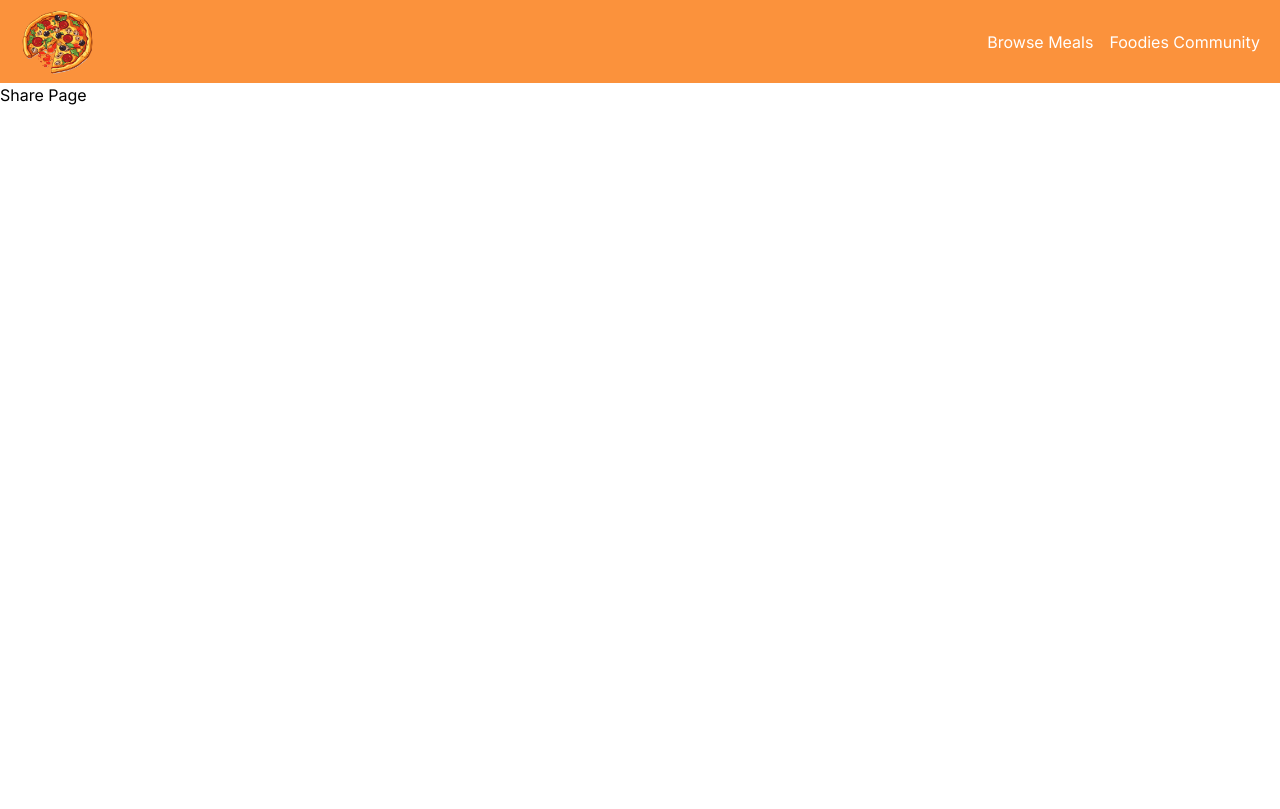
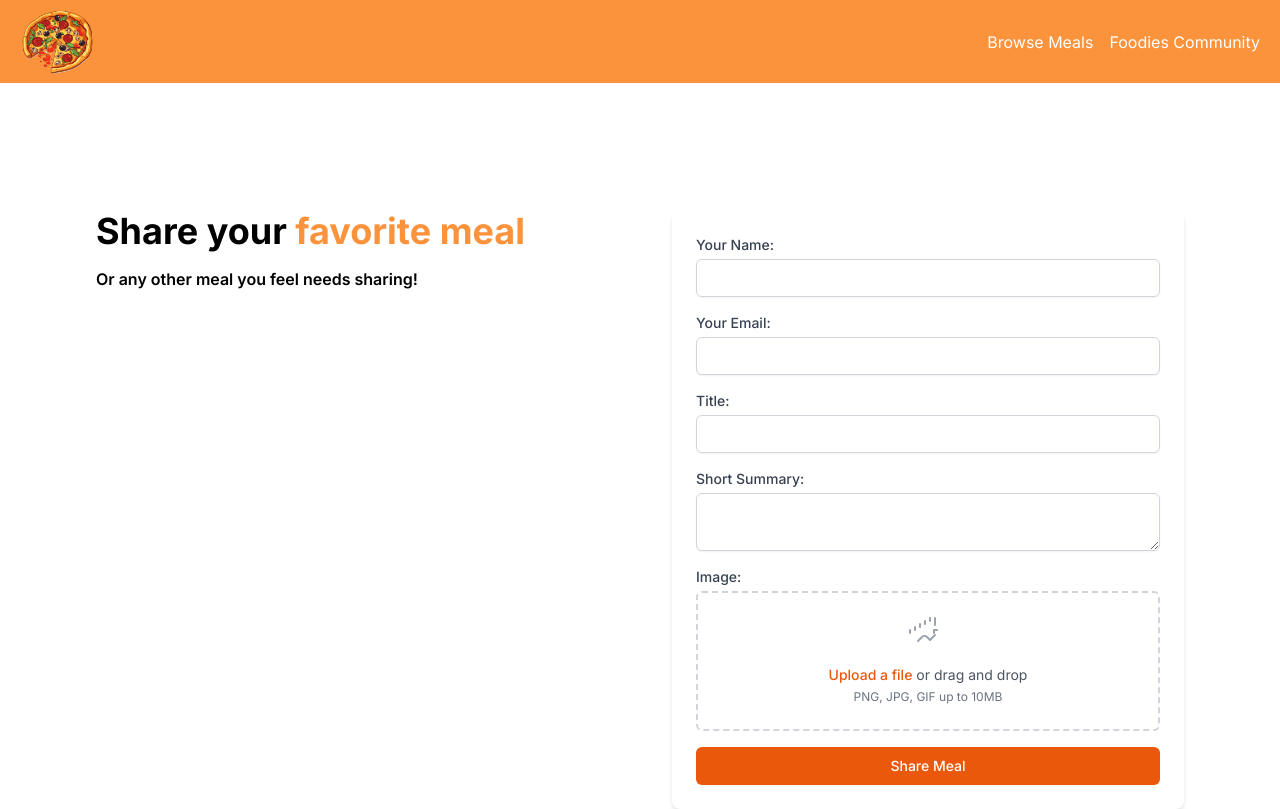
Before and after one commit to prathambhalke/Food-O-Mania, a Next.js app: page /meals/share in a window 1280 px wide. Built offline with nearby package versions, Linux system fonts and the light colour scheme.

Commit message:
🟩added the form in shareMeal page 🟩updated the UI of meals details

```diff
--- a/package.json
+++ b/package.json
@@ -12,7 +12,8 @@
     "better-sqlite3": "^11.0.0",
     "next": "14.1.2",
     "react": "^18",
-    "react-dom": "^18"
+    "react-dom": "^18",
+    "react-dropzone": "^14.2.3"
   },
   "devDependencies": {
     "@types/node": "^20",
--- a/src/app/meals/[mealsID]/page.tsx
+++ b/src/app/meals/[mealsID]/page.tsx
@@ -1,5 +1,35 @@
+import Image from "next/image";
+import pizzaLogo from "../../../../public/assets/pizzaLogo.png";
+import { getMeal } from "@/lib/meals";
+import { notFound } from "next/navigation";
+
 const DynamicMealsID = ({ params }: { params: { mealsID: "string" } }) => {
-  return <div>DynamicMeals : the Dynamic created ID : {params.mealsID}</div>;
+  const mealDetails = getMeal(params.mealsID);
+  const { title, summary,instructions, creator, creator_email } = mealDetails;
+   console.log(creator_email)
+   if(!mealDetails){
+    notFound()
+   }
+  return (
+    <div className="m-12">
+    <header className="flex justify-between px-12">
+      <div>
+      <Image src={pizzaLogo} alt={params.mealsID} width={250} height={150}/>
+      </div>
+      <div className="ml-6">
+        <h1 className="text-orange-400 text-4xl font-bold w-2/12 text-center">{title}</h1>
+
+        <p className="text-black font-semibold text-sm text-blue-600 mt-4 text-lg">by <a href={`mailto:${creator_email}`} className="underline hover:text-blue-600 italic">-  {creator}</a></p>
+
+        <p className="text-black font-semibold text-lg mt-4">{summary}</p>
+      </div>
+    </header>
+
+    <main className="mt-12 border-2 border-orange-300 rounded-xl p-4">
+<p>{instructions}</p>
+    </main>
+    </div>
+  )
 };
 
 export default DynamicMealsID;
--- /dev/null
+++ b/src/app/meals/not-found.tsx
@@ -0,0 +1,13 @@
+"use client";
+
+export default function NotFound() {
+  return (
+    <main className="h-screen flex flex-col justify-center items-center">
+      <h1 className="text-4xl bg-gradient-to-tl font-bold">
+        Meal{" "}
+        <span className="text-orange-400 font-bold">Not Found</span>
+      </h1>
+      <p className="text-sm text-gray-700 mt-4">unfortunately we could not found the requested page or Meal</p>
+    </main>
+  );
+}
--- a/src/app/meals/share/page.tsx
+++ b/src/app/meals/share/page.tsx
@@ -1,7 +1,24 @@
+import MealForm from "@/components/shareMealsForm";
+
 const Share = () => {
   return (
-    <div>Share Page</div>
-  )
-}
+    <div className="flex justify-between items-start mt-32 mx-24 space-x-12">
+      <header>
+        <div className="flex flex-col">
+          <h1 className="text-4xl font-bold bg-gradient-to-tl">
+            Share your{" "}
+            <span className="text-orange-400 font-bold">favorite meal</span>
+          </h1>
+          <p className="text-black font-semibold text-base mt-4">
+            Or any other meal you feel needs sharing!
+          </p>
+        </div>
+      </header>
+      <div className="w-full max-w-lg">
+        <MealForm />
+      </div>
+    </div>
+  );
+};
 
-export default Share
+export default Share;
--- a/src/components/Header.tsx
+++ b/src/components/Header.tsx
@@ -5,6 +5,7 @@ import Link from "next/link";
 import pizzaLogo from "../../public/assets/pizzaLogo.png";
 import NavLink from "./NavLink";
 const Header = () => {
+  console.log("this is the client componenet!")
   return (
     <header className="bg-orange-400 text-white px-5 py-1 flex justify-between items-center">
       <Link href="/">
--- a/src/components/Meals/MealsItem.tsx
+++ b/src/components/Meals/MealsItem.tsx
@@ -1,5 +1,5 @@
 import { mealItem } from "@/types";
-
+import Link from "next/link";
 const MealsItem = ({ meals }: mealItem) => {
   const { title, slug, image, summary, creator } = meals;
   return (
@@ -10,7 +10,17 @@ const MealsItem = ({ meals }: mealItem) => {
         <p className="text-gray-700 text-base">{summary}</p>
       </div>
       <div className="px-6 py-4">
-        <p className="text-gray-600 text-sm">Created by: {creator}</p>
+        <p className="text-gray-600 text-sm  flex justify-between ">
+          Created by: {creator}{" "}
+          <span>
+            <Link
+              href={`/meals/${slug}`}
+              className="px-3 py-2 font-bold rounded-lg bg-blue-400 text-white"
+            >
+             View Details
+            </Link>
+          </span>
+        </p>
       </div>
     </div>
   );
--- /dev/null
+++ b/src/components/shareMealsForm.tsx
@@ -0,0 +1,131 @@
+'use client'
+// components/MealForm.js
+import { useState } from 'react';
+import { useDropzone } from 'react-dropzone';
+
+export default function MealForm() {
+  const [formData, setFormData] = useState({
+    name: '',
+    email: '',
+    title: '',
+    summary: '',
+    image: null,
+  });
+
+  const onDrop = (acceptedFiles) => {
+    setFormData({ ...formData, image: acceptedFiles[0] });
+  };
+
+  const { getRootProps, getInputProps } = useDropzone({ onDrop });
+
+  const handleChange = (e) => {
+    const { name, value } = e.target;
+    setFormData({ ...formData, [name]: value });
+  };
+
+  const handleSubmit = (e) => {
+    e.preventDefault();
+    console.log(formData);
+    // Handle form submission, like sending data to an API
+  };
+
+  return (
+    <form onSubmit={handleSubmit} className="max-w-lg  p-6 bg-white rounded-lg shadow-md">
+      <div className="mb-4">
+        <label htmlFor="name" className="block text-sm font-medium text-gray-700">Your Name:</label>
+        <input
+          type="text"
+          id="name"
+          name="name"
+          value={formData.name}
+          onChange={handleChange}
+          required
+          className="mt-1 block w-full px-3 py-2 border border-gray-300 rounded-md shadow-sm focus:outline-none focus:ring-orange-500 focus:border-orange-500 sm:text-sm"
+        />
+      </div>
+      <div className="mb-4">
+        <label htmlFor="email" className="block text-sm font-medium text-gray-700">Your Email:</label>
+        <input
+          type="email"
+          id="email"
+          name="email"
+          value={formData.email}
+          onChange={handleChange}
+          required
+          className="mt-1 block w-full px-3 py-2 border border-gray-300 rounded-md shadow-sm focus:outline-none focus:ring-orange-500 focus:border-orange-500 sm:text-sm"
+        />
+      </div>
+      <div className="mb-4">
+        <label htmlFor="title" className="block text-sm font-medium text-gray-700">Title:</label>
+        <input
+          type="text"
+          id="title"
+          name="title"
+          value={formData.title}
+          onChange={handleChange}
+          required
+          className="mt-1 block w-full px-3 py-2 border border-gray-300 rounded-md shadow-sm focus:outline-none focus:ring-orange-500 focus:border-orange-500 sm:text-sm"
+        />
+      </div>
+      <div className="mb-4">
+        <label htmlFor="summary" className="block text-sm font-medium text-gray-700">Short Summary:</label>
+        <textarea
+          id="summary"
+          name="summary"
+          value={formData.summary}
+          onChange={handleChange}
+          required
+          className="mt-1 block w-full px-3 py-2 border border-gray-300 rounded-md shadow-sm focus:outline-none focus:ring-orange-500 focus:border-orange-500 sm:text-sm"
+        />
+      </div>
+      <div className="mb-4">
+        <label className="block text-sm font-medium text-gray-700">Image:</label>
+        <div
+          {...getRootProps()}
+          className="mt-1 flex justify-center px-6 pt-5 pb-6 border-2 border-gray-300 border-dashed rounded-md"
+        >
+          <div className="space-y-1 text-center">
+            <svg
+              className="mx-auto h-12 w-12 text-gray-400"
+              stroke="currentColor"
+              fill="none"
+              viewBox="0 0 48 48"
+              aria-hidden="true"
+            >
+              <path
+                d="M0 0h48v48H0z"
+                stroke="none"
+              />
+              <path
+                d="M14 28l4-4c1.343-1.343 3.657-1.343 5 0l3 3 5-5m0-10V5m-5 0v3m-5 0v3m-5 0v3m-5 0v3m-5 0v3M30 17h3m0 0h-3m0 0v3"
+                stroke="currentColor"
+                strokeWidth="2"
+                strokeLinecap="round"
+                strokeLinejoin="round"
+              />
+            </svg>
+            <div className="flex text-sm text-gray-600">
+              <label
+                htmlFor="file-upload"
+                className="relative cursor-pointer bg-white rounded-md font-medium text-orange-600 hover:text-orange-500 focus-within:outline-none focus-within:ring-2 focus-within:ring-offset-2 focus-within:ring-orange-500"
+              >
+                <span>Upload a file</span>
+                <input {...getInputProps()} className="sr-only" />
+              </label>
+              <p className="pl-1">or drag and drop</p>
+            </div>
+            <p className="text-xs text-gray-500">
+              {formData.image ? formData.image.name : 'PNG, JPG, GIF up to 10MB'}
+            </p>
+          </div>
+        </div>
+      </div>
+      <button
+        type="submit"
+        className="w-full inline-flex justify-center py-2 px-4 border border-transparent shadow-sm text-sm font-medium rounded-md text-white bg-orange-600 hover:bg-orange-700 focus:outline-none focus:ring-2 focus:ring-offset-2 focus:ring-orange-500"
+      >
+        Share Meal
+      </button>
+    </form>
+  );
+}
--- a/src/lib/meals.js
+++ b/src/lib/meals.js
@@ -6,3 +6,7 @@ export async function getMeals() {
   return db.prepare("SELECT * FROM meals").all();
   // throw new Error ("the error oc")
 }
+
+export function getMeal(slug) {
+  return db.prepare("SELECT * FROM meals WHERE slug = ?").get(slug)
+}
--- a/tsconfig.json
+++ b/tsconfig.json
@@ -21,6 +21,6 @@
       "@/*": ["./src/*"]
     }
   },
-  "include": ["next-env.d.ts", "**/*.ts", "**/*.tsx", ".next/types/**/*.ts", "initdb.js", "src/lib/meals.js", "src/app/not-found.tsx"],
+  "include": ["next-env.d.ts", "**/*.ts", "**/*.tsx", ".next/types/**/*.ts", "initdb.js", "src/lib/meals.js", "src/app/meals/not-found.tsx"],
   "exclude": ["node_modules"]
 }
```
Also changed, not shown: 1 other file (tests, documents, lock files or other folders).
